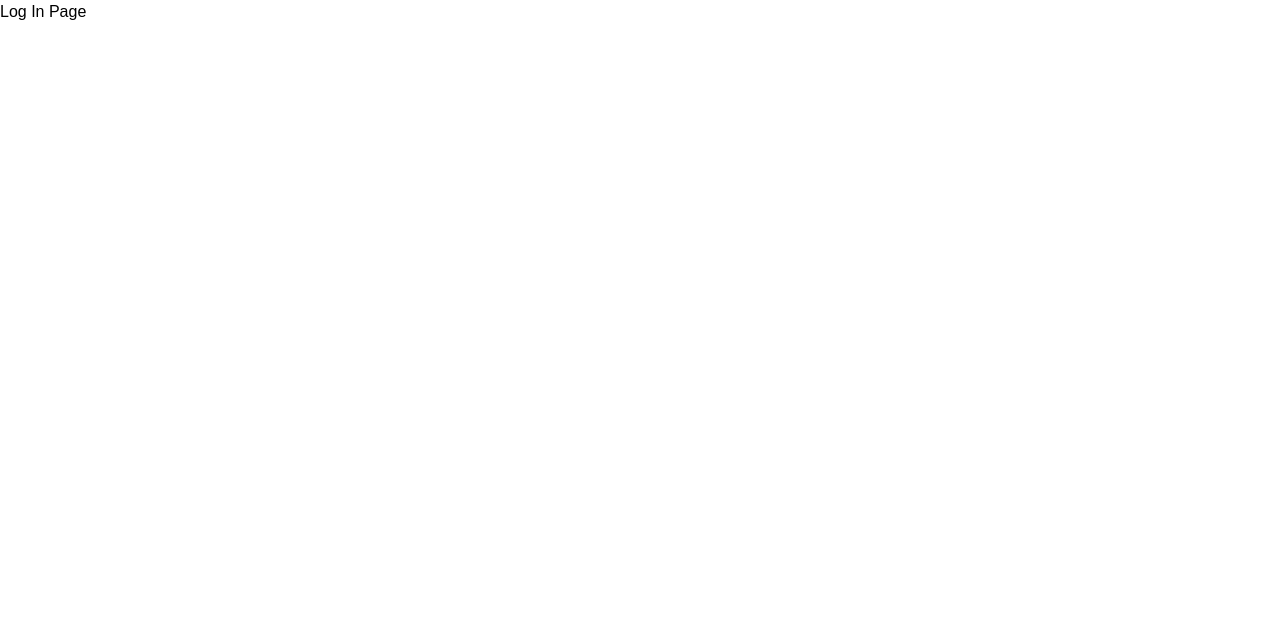
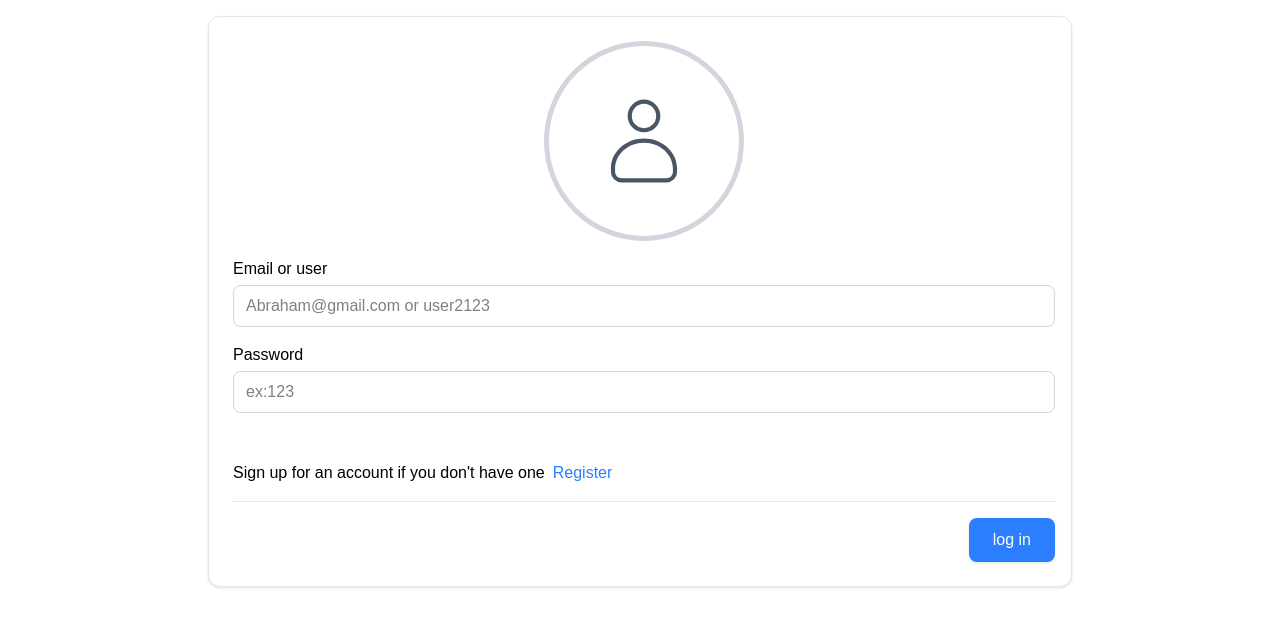
Before and after one commit to YESCAS139A/BDJoin, a React (Vite) app: page /login in a window 1280 px wide. Shown: the top 626 px of the page. Built offline with nearby package versions, Linux system fonts and the light colour scheme.

Commit message:
Login task completed

```diff
--- a/package.json
+++ b/package.json
@@ -14,6 +14,7 @@
     "axios": "^1.18.1",
     "react": "^19.2.7",
     "react-dom": "^19.2.7",
+    "react-icons": "^5.7.0",
     "react-router-dom": "^7.18.1",
     "tailwindcss": "^4.3.2"
   },
--- a/src/Pages/LogIn/LogIn.tsx
+++ b/src/Pages/LogIn/LogIn.tsx
@@ -1,9 +1,71 @@
+import { CiUser } from "react-icons/ci";
+
+import useLogIn from "./hooks/useLogIn";
+import Label from "../../components/Label";
+import Input from "../../components/Input";
+import Button from "../../components/Button";
+import { Link } from "react-router-dom";
+
+
 function LogIn() {
-  return (
-    <div>
-      <p>Log In Page</p>
-    </div>
-  );
+
+    const {loading, error, loginForm, handleSubmit, setLoginForm} = useLogIn();
+
+    return (
+        <div className="w-full max-w-4xl mx-auto p-4 flex flex-col min-h-0">
+            <form
+            onSubmit={handleSubmit}
+                className="w-full max-h-[calc(100vh-140px)] overflow-y-auto space-y-4 bg-white p-4 md:p-6 rounded-xl border border-gray-200 shadow-sm pr-2 md:pr-4"
+            >
+                <div className="w-50 h-50 rounded-full mx-auto bg-white border-5 border-gray-300 flex items-center justify-center">
+                    <CiUser className="w-25 h-25 text-gray-600" />
+                </div>
+
+                <Label name="Email or user"/>
+                <Input
+                placeholder="Abraham@gmail.com or user2123"
+                type="text"
+                value={loginForm.emailOrUsername}
+                onChange={(e) =>
+                    setLoginForm((prev) => ({ ...prev, emailOrUsername: e.target.value }))
+                }
+                required
+                />
+
+                <Label name="Password"/>
+                <Input
+                placeholder="ex:123"
+                type="password"
+                value={loginForm.password}
+                onChange={(e) =>
+                    setLoginForm((prev) => ({ ...prev, password: e.target.value }))
+                }
+                required
+                />
+
+                <p className="h mt-8 flex gap-2">
+                    <span className="font-medium">
+                        Sign up for an account if you don't have one
+                    </span>
+                    <Link to="/Register" className="text-blue-500">
+                        Register</Link>
+                        </p>
+
+                {error && (
+                    <p className="text-sm text-red-500 mt-1">{error}</p>
+                )}
+
+                <div className="flex justify-end pt-4 border-t border-gray-200 sticky bottom-0 bg-white">
+                    <Button
+                        type="submit"
+                        disabled={loading}
+                        name={loading ? "Logging in..." : "log in"}
+                        className="bg-blue-500 hover:bg-blue-600 active:scale-95 disabled:opacity-50 disabled:cursor-not-allowed text-white px-6 py-2.5 rounded-lg font-medium transition-all duration-200 w-full md:w-auto shadow-sm cursor-pointer"
+                    />
+                </div>
+            </form>
+        </div>
+    );
 }
 
 export default LogIn;
--- /dev/null
+++ b/src/Pages/LogIn/hooks/useLogIn.ts
@@ -0,0 +1,57 @@
+import { useState, type FormEvent } from "react";
+import { useNavigate, useSearchParams } from "react-router-dom";
+
+import authApi from "../../../api/auth";
+
+
+type LoginForm = {
+    emailOrUsername: string;
+    password: string;
+};
+
+const LOGIN_FORM:LoginForm = {
+    emailOrUsername: "",
+    password: "",
+};
+
+function useLogIn  () {
+
+    const navigate = useNavigate();
+    const [searchParams] = useSearchParams();
+
+    const [loginForm, setLoginForm] = useState<LoginForm>(LOGIN_FORM);
+
+    const [loading, setLoading] = useState<boolean>(false);
+    const [error, setError] = useState<string | null>(null);
+
+    const handleSubmit = async (e: FormEvent<HTMLFormElement>) => {
+        e.preventDefault();
+        setError(null);
+
+        setLoading(true);
+        try {
+            await authApi.login({
+                emailOrUser: loginForm.emailOrUsername,
+                password: loginForm.password,
+            });
+            const redirectPath = searchParams.get("redirectTo") || "/home";
+            navigate(redirectPath);
+        }catch(err) {
+            console.error(err);
+            const message = err instanceof Error ?  err.message : "Login failed";
+            setError(message)
+        }finally {
+            setLoading(false);
+        }
+    };
+
+    return {
+        loading,
+        error,
+        loginForm,
+        setLoginForm,
+        handleSubmit
+    }
+}
+
+export default useLogIn
--- a/src/Pages/Register/Register.tsx
+++ b/src/Pages/Register/Register.tsx
@@ -2,6 +2,7 @@ import Button from "../../components/Button";
 import Input from "../../components/Input";
 import Label from "../../components/Label";
 import useRegister from "./hooks/useRegister";
+
 
 function Register() {
   const { loading, error, registerForm, setRegisterForm, handleSubmit } =
--- a/src/api/auth/mockAuthApi.ts
+++ b/src/api/auth/mockAuthApi.ts
@@ -6,6 +6,12 @@ import type {
   LoginPayload,
   LoginResponse,
 } from "./types";
+
+const MOCK_USER = {
+  userName: "testuser",
+  email: "test@example.com",
+  password: "test1234",
+};
 
 class AuthApi implements IAuthApi {
   async register(data: RegisterPayload): Promise<RegisterResponse> {
@@ -16,15 +22,28 @@ class AuthApi implements IAuthApi {
       message: "User registered successfully",
     };
   }
+
   async login(data: LoginPayload): Promise<LoginResponse> {
     await new Promise((resolve) => setTimeout(resolve, 800));
-    console.log("Mock register con:", data);
-    token.set("mock_token");
+    console.log("Mock login con:", data);
+
+    const validEmailOrUser =
+    data.emailOrUser === MOCK_USER.email ||
+    data.emailOrUser === MOCK_USER.userName;
+
+    const ValidPassword = data.password === MOCK_USER.password;
+
+    if ( !validEmailOrUser || !ValidPassword) {
+      throw new Error("Invalid email/user or password");
+    }
+
+    const mockToken = "mock_token_" + Date.now();
+    token.set(mockToken);
 
     return {
-      username: "mock_" + Date.now(),
-      email: data.email,
-      token: "",
+      username: MOCK_USER.userName,
+      email: MOCK_USER.email,
+      token: mockToken,
     };
   }
 }
--- a/src/api/auth/types.ts
+++ b/src/api/auth/types.ts
@@ -4,7 +4,7 @@ export interface AuthApi {
 }
 
 export type LoginPayload = {
-  email: string;
+  emailOrUser: string;
   password: string;
 };
 
--- a/src/api/mockRegister.ts
+++ /dev/null
@@ -1,32 +0,0 @@
-export interface RegisterPayload {
-    name: string;
-    lastName: string;
-    userName: string;
-    email: string;
-    password: string;
-}
-
-export interface RegisterResponse {
-    token: string;
-}
-
-const Usernames = ["admin", "test", "abraham"];
-const Emails = ["abra@gmail.com", "admin@bdjoin.com"];
-
-export async function mockRegister(payload: RegisterPayload): Promise<RegisterResponse> {
-    await new Promise((resolve) => setTimeout(resolve, 800));
-
-    if (Usernames.includes(payload.userName.toLowerCase())) {
-        throw new Error("This username is already taken");
-    }
-
-    if (Emails.includes(payload.email.toLowerCase())) {
-        throw new Error("This email is already registered");
-    }
-
-    console.log("Mock register con:", payload);
-
-    return {
-        token: "mock-token-" + Date.now(),
-    };
-}
```
Also changed, not shown: 2 other files (tests, documents, lock files or other folders).
